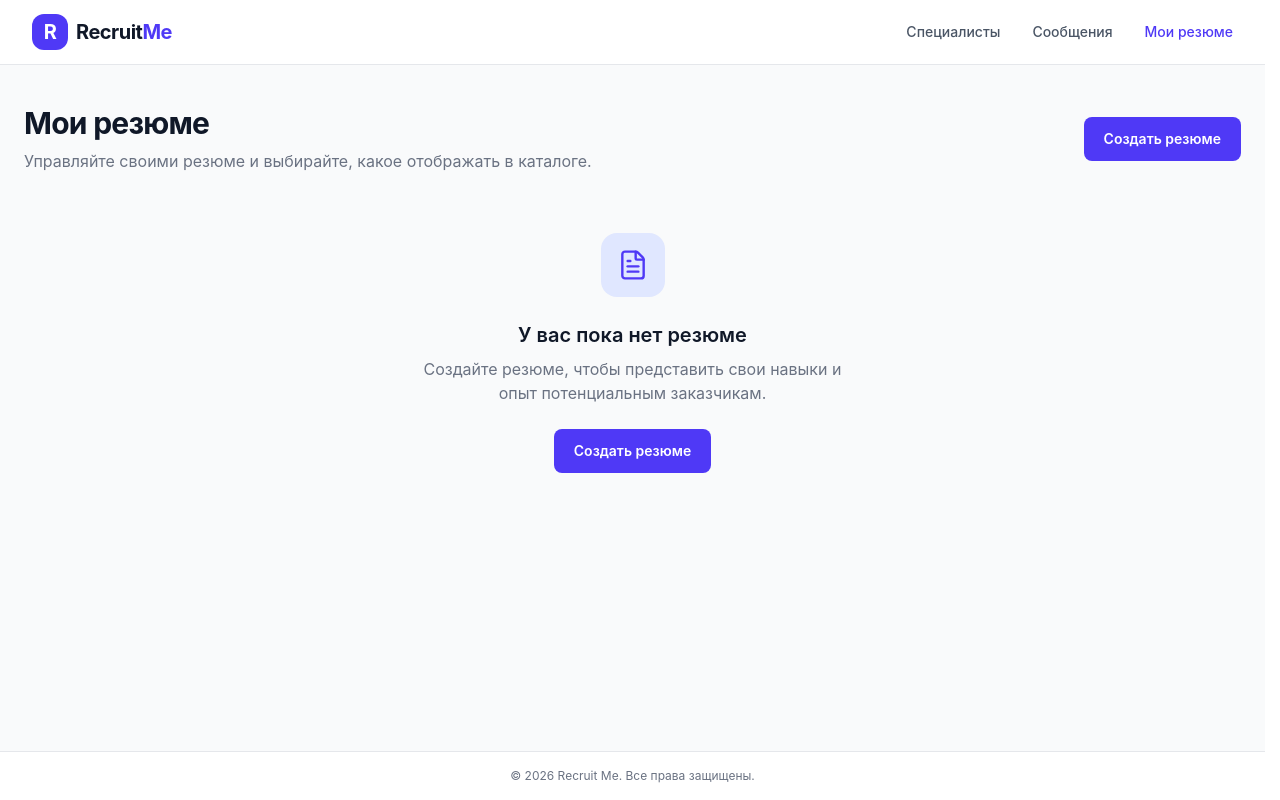
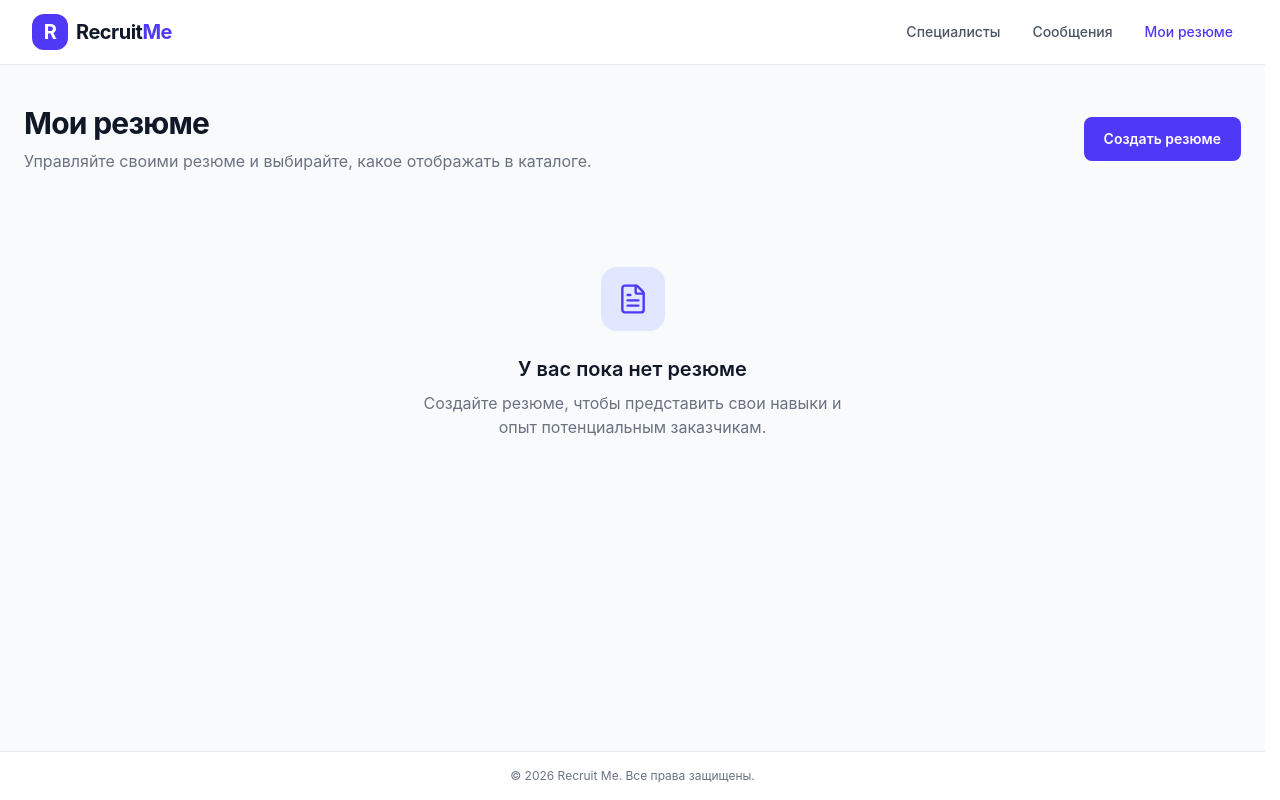
Before and after one commit to MelKon96/RecruitMe, a React (Vite) app: page /my-resumes in a window 1280 px wide. Built offline with nearby package versions, Linux system fonts and the light colour scheme.

Commit message:
fix: remove duplicate create resume btn

```diff
--- a/src/pages/MyResumesPage.tsx
+++ b/src/pages/MyResumesPage.tsx
@@ -104,13 +104,6 @@ export const MyResumesPage = () => {
             Создайте резюме, чтобы представить свои навыки и опыт потенциальным
             заказчикам.
           </p>
-
-          <Link
-            to={ROUTES.createResume}
-            className="mt-6 rounded-lg bg-indigo-600 px-5 py-3 text-sm font-semibold text-white transition hover:bg-indigo-700"
-          >
-            Создать резюме
-          </Link>
         </div>
       ) : (
         <div className="mt-8 grid grid-cols-1 gap-6 lg:grid-cols-2">
```
